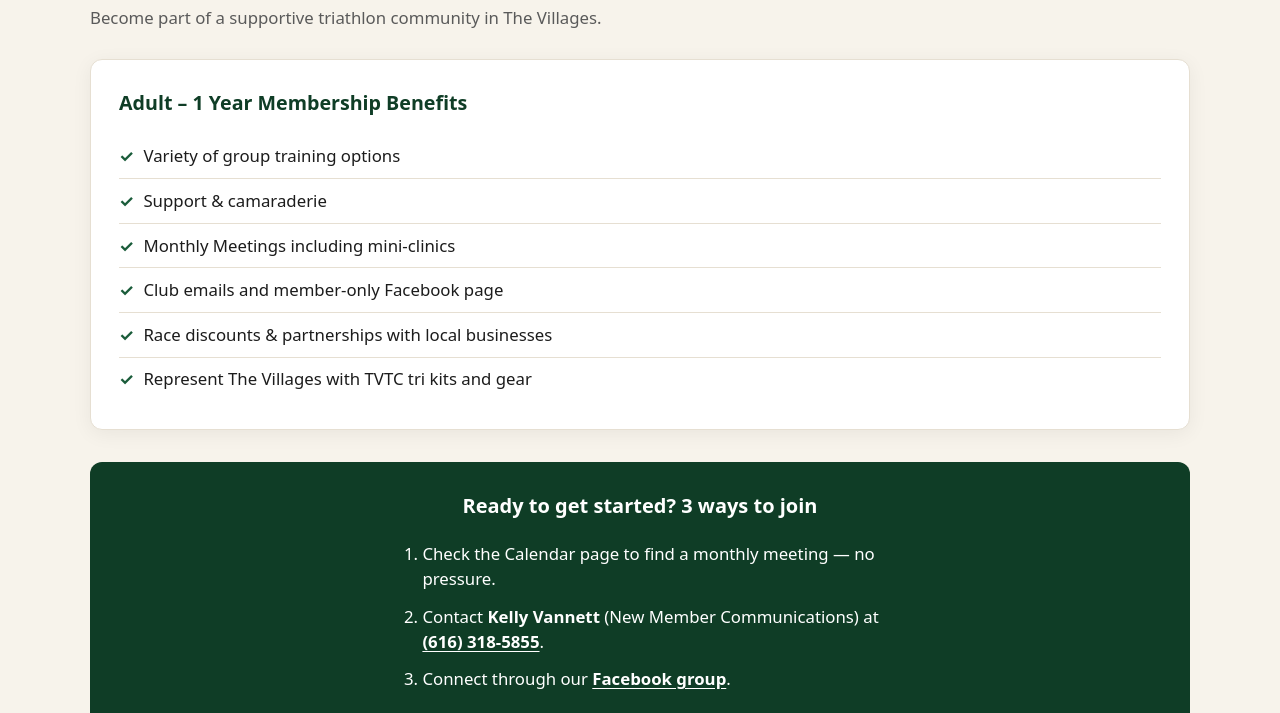
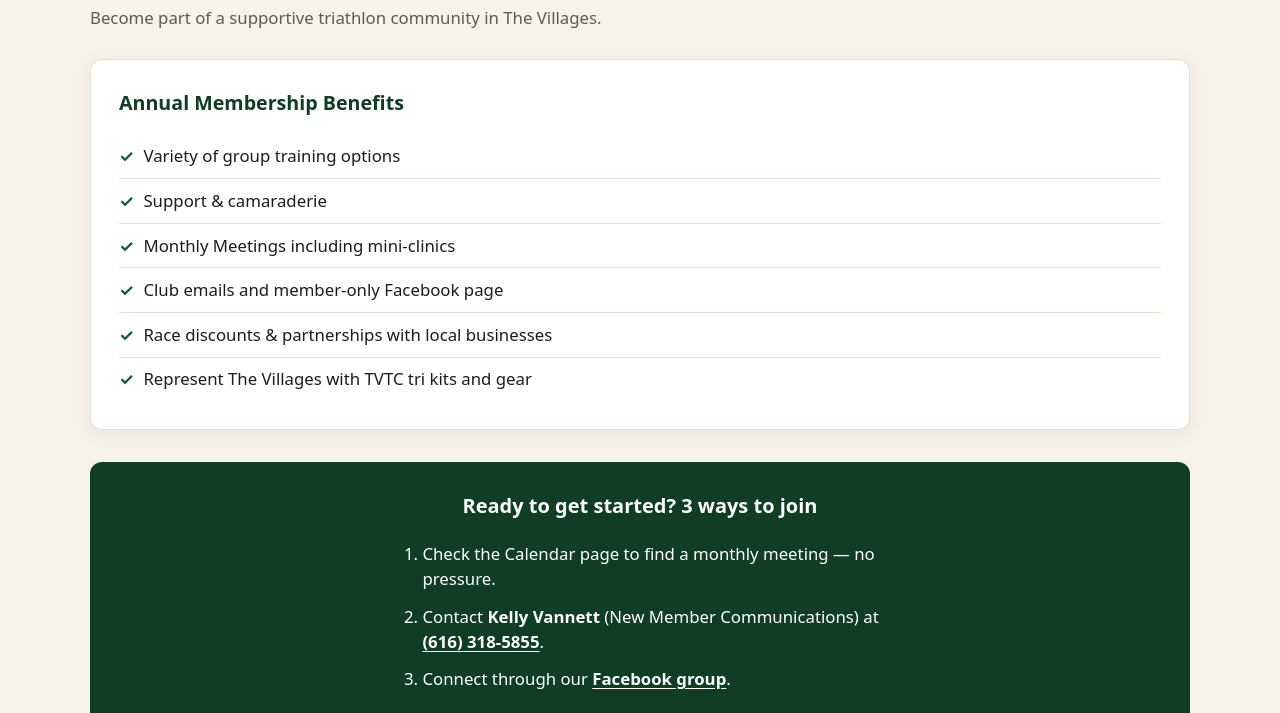
Before and after one commit to thevillagestriclub/thevillagestriclub.github.io, a plain HTML site: page join.html in a window 1280 px wide. Shown: the part 1021-1734 px from the top of the page. Drawn offline with Linux system fonts and the light colour scheme.

Commit message:
Update membership benefits heading in join.html

```diff
--- a/join.html
+++ b/join.html
@@ -225,7 +225,7 @@
         <p class="section-note">Become part of a supportive triathlon community in The Villages.</p>
 
         <div class="benefits-card">
-          <h3>Adult – 1 Year Membership Benefits</h3>
+          <h3>Annual Membership Benefits</h3>
           <ul class="benefits-list">
             <li>Variety of group training options</li>
             <li>Support &amp; camaraderie</li>
```
